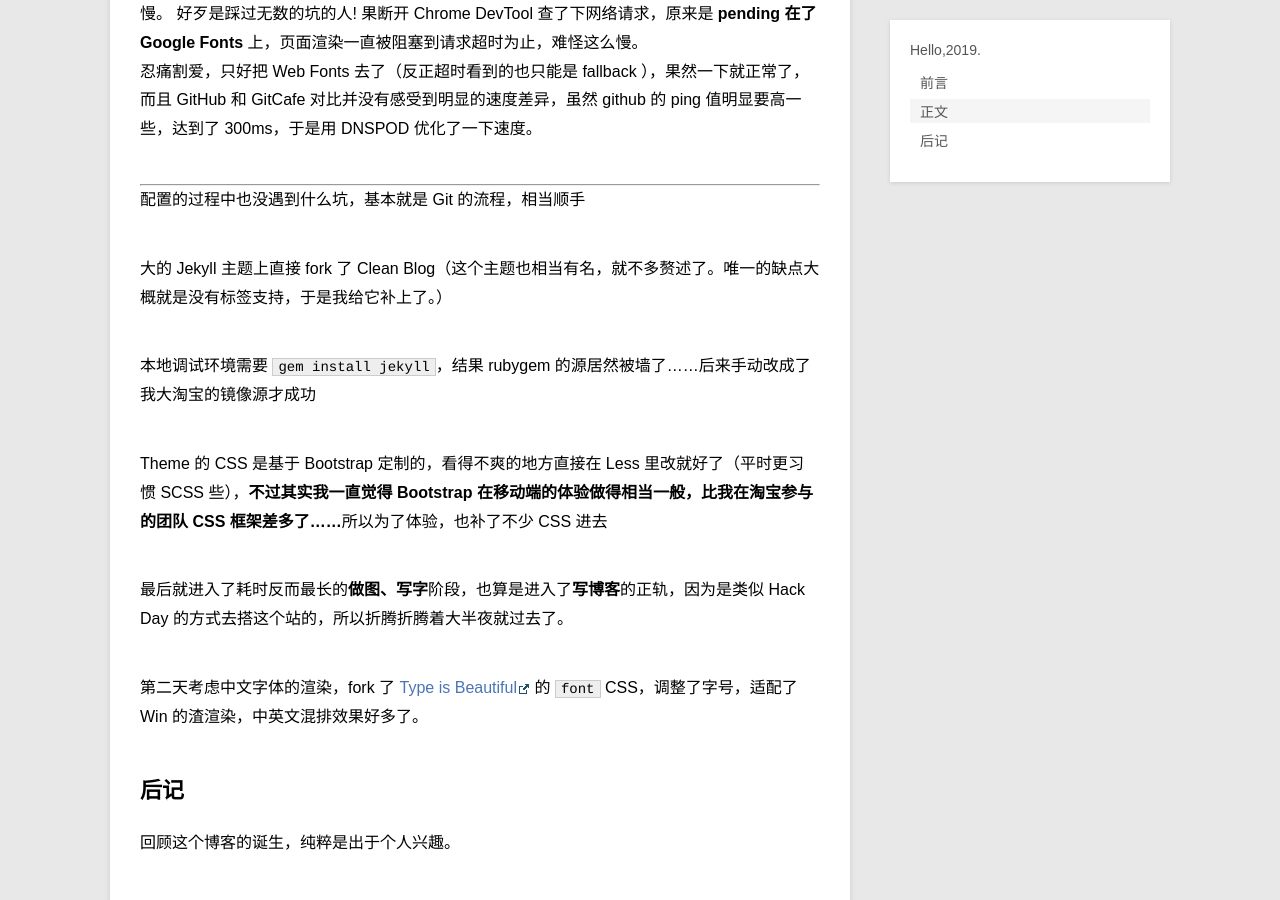
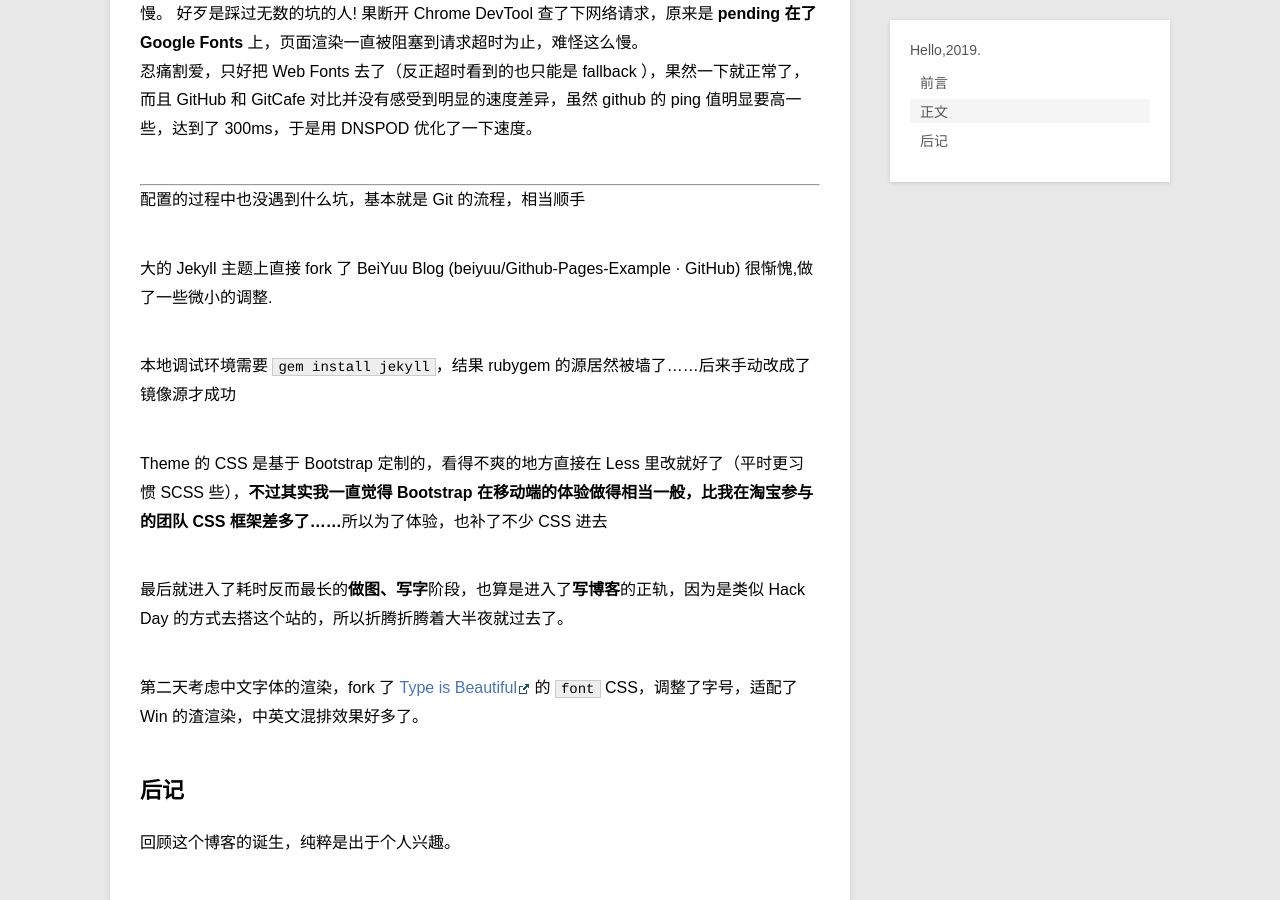
Before and after one commit to melony315/M, a Jekyll site: the page built from _posts/blog/2019-05-25-hello-2019.markdown, in a window 1280 px wide and 900 px high, scrolled down 1276 px. Built offline with Jekyll 4.4.1, drawn with Linux system fonts in a browser that asks for light colours; Markdown is read by kramdown in place of the engine named in the settings.

Commit message:
Update 2019-05-25-hello-2019.markdown

```diff
--- a/_posts/blog/2019-05-25-hello-2019.markdown
+++ b/_posts/blog/2019-05-25-hello-2019.markdown
@@ -52,9 +52,9 @@ M 的 Blog 就这么开通了。
 
 配置的过程中也没遇到什么坑，基本就是 Git 的流程，相当顺手
 
-大的 Jekyll 主题上直接 fork 了 Clean Blog（这个主题也相当有名，就不多赘述了。唯一的缺点大概就是没有标签支持，于是我给它补上了。）
+大的 Jekyll 主题上直接 fork 了 BeiYuu Blog  (beiyuu/Github-Pages-Example · GitHub) 很惭愧,做了一些微小的调整.
 
-本地调试环境需要 `gem install jekyll`，结果 rubygem 的源居然被墙了……后来手动改成了我大淘宝的镜像源才成功
+本地调试环境需要 `gem install jekyll`，结果 rubygem 的源居然被墙了……后来手动改成了镜像源才成功
 
 Theme 的 CSS 是基于 Bootstrap 定制的，看得不爽的地方直接在 Less 里改就好了（平时更习惯 SCSS 些），**不过其实我一直觉得 Bootstrap 在移动端的体验做得相当一般，比我在淘宝参与的团队 CSS 框架差多了……**所以为了体验，也补了不少 CSS 进去
 
```
